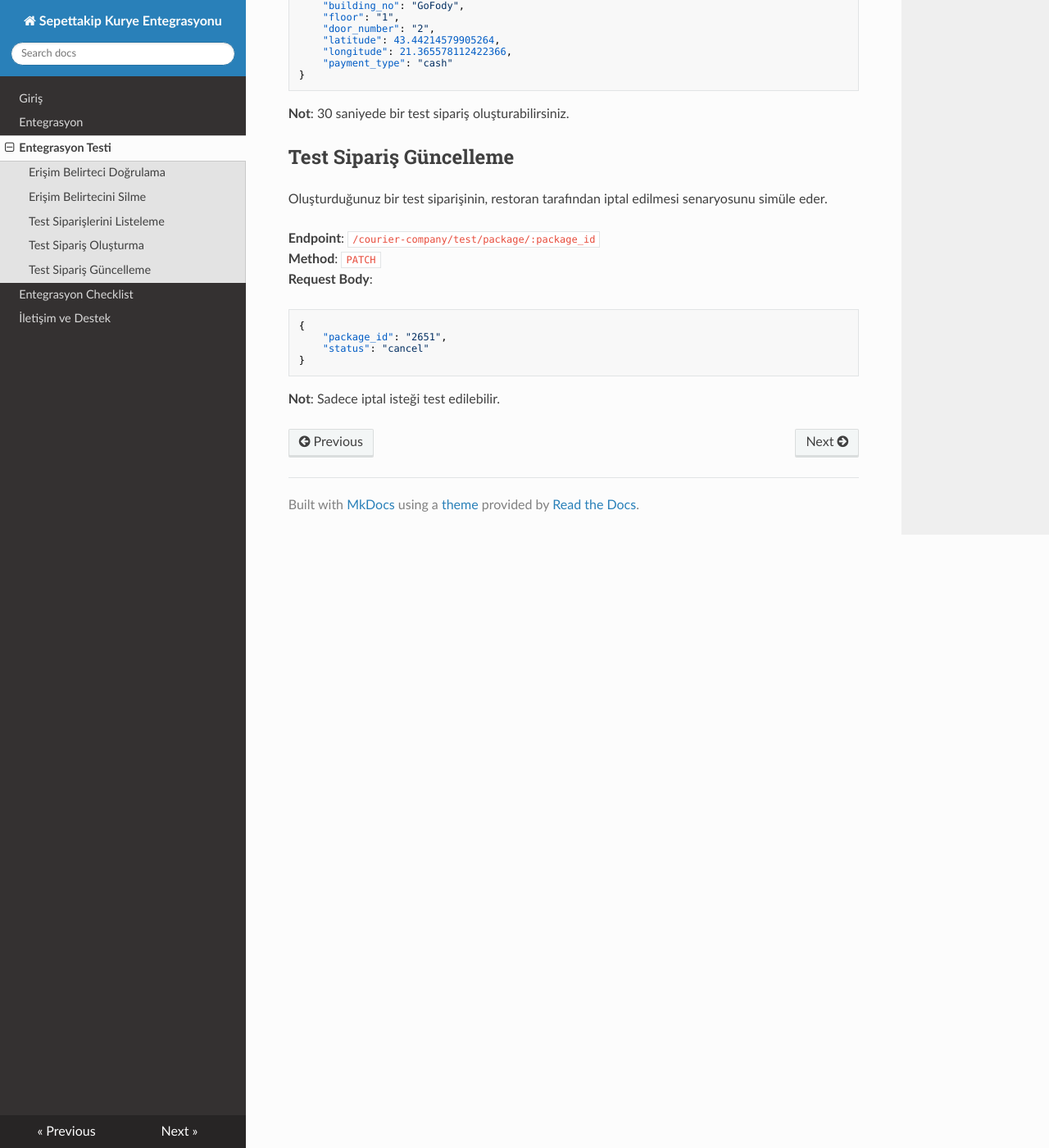
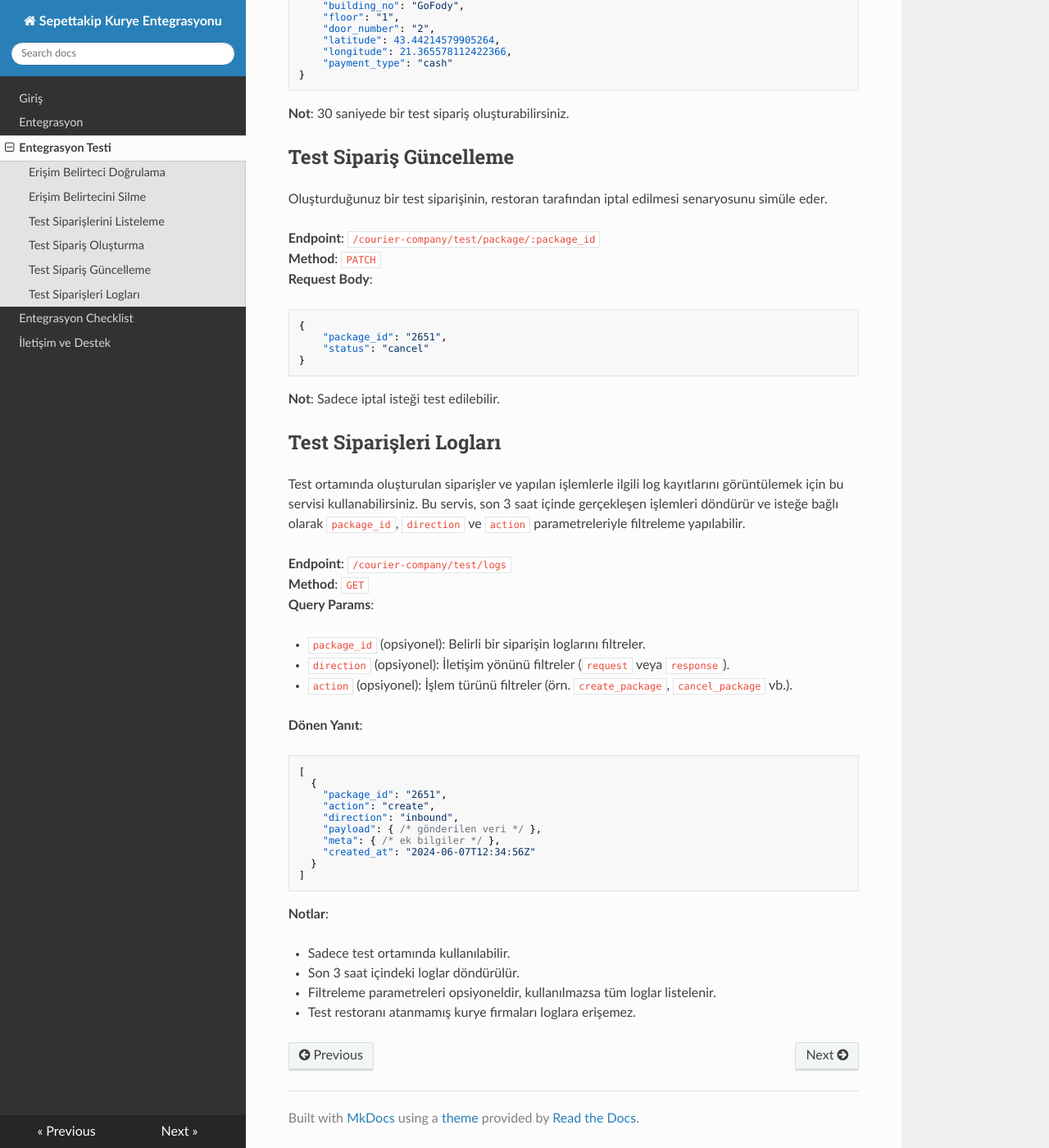
Before and after one commit to sepettakip/courier-docs, an MkDocs documentation site: the page built from docs/integration_test.md, in a window 1280 px wide and 1400 px high, scrolled down 1820 px. Shown: the whole window at 82% size. Built offline with MkDocs 1.6.1, drawn with Linux system fonts in a browser that asks for light colours; nearby versions of some CDN libraries; a script that is not in the unit is left out.

Commit message:
Doküman güncellemeleri: Test siparişleri logları için yeni endpoint ve kullanım bilgileri eklendi.

````diff
--- a/docs/integration_test.md
+++ b/docs/integration_test.md
@@ -93,3 +93,37 @@ Oluşturduğunuz bir test siparişinin, restoran tarafından iptal edilmesi sena
 ```
 
 **Not**: Sadece iptal isteği test edilebilir.
+
+## Test Siparişleri Logları
+
+Test ortamında oluşturulan siparişler ve yapılan işlemlerle ilgili log kayıtlarını görüntülemek için bu servisi kullanabilirsiniz. Bu servis, son 3 saat içinde gerçekleşen işlemleri döndürür ve isteğe bağlı olarak `package_id`, `direction` ve `action` parametreleriyle filtreleme yapılabilir.
+
+**Endpoint**: `/courier-company/test/logs`
+**Method**: `GET`
+**Query Params**:
+
+- `package_id` (opsiyonel): Belirli bir siparişin loglarını filtreler.
+- `direction` (opsiyonel): İletişim yönünü filtreler (`request` veya `response`).
+- `action` (opsiyonel): İşlem türünü filtreler (örn. `create_package`, `cancel_package` vb.).
+
+**Dönen Yanıt**:
+
+```json
+[
+  {
+    "package_id": "2651",
+    "action": "create",
+    "direction": "inbound",
+    "payload": { /* gönderilen veri */ },
+    "meta": { /* ek bilgiler */ },
+    "created_at": "2024-06-07T12:34:56Z"
+  }
+]
+```
+
+**Notlar**:
+
+- Sadece test ortamında kullanılabilir.
+- Son 3 saat içindeki loglar döndürülür.
+- Filtreleme parametreleri opsiyoneldir, kullanılmazsa tüm loglar listelenir.
+- Test restoranı atanmamış kurye firmaları loglara erişemez.
````
